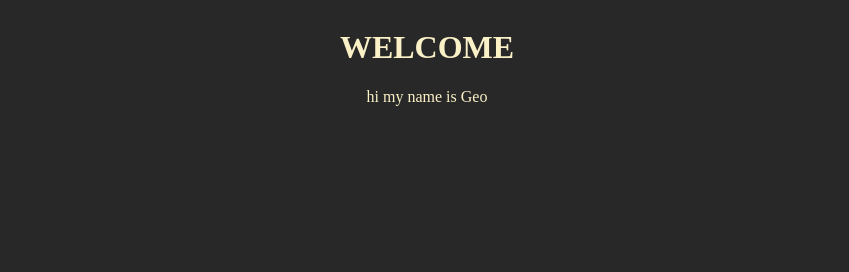
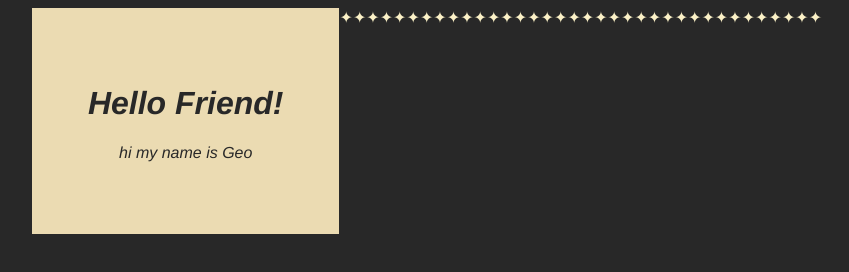
Before and after one commit to omzkiii/neocity, a plain HTML site: page city/index.html in a window 1280 px wide. Shown: the whole page, without its empty margins (213-1062 px from the left). Drawn offline with nearby package versions, Linux system fonts and the light colour scheme.

Commit message:
add more colors, add js scripts

```diff
--- a/city/css/index.css
+++ b/city/css/index.css
@@ -7,9 +7,23 @@
   --gv_base05: #d5c4a1;
   --gv_base06: #ebdbb2;
   --gv_base07: #fbf1c7;
+  --gv_red: #fb4934;
+  --gv_orange: #fe8019;
+  --gv_yellow: #fabd2f;
+  --gv_green: #b8bb26;
+  --gv_aqua: #8ec07c;
+  --gv_blue: #83a598;
+  --gv_purple: #d3869b;
+  --gv_brown: #d65d0e;
+  --gv_olive: #98971a;
+  --gv_mustard: #d79921;
+  --gv_cyan: #458588;
+  --gv_magenta: #b16286;
+  --gv_green2: #689d6a;
 
   background-color: var(--gv_base00);
   color: var(--gv_base07);
+  font-family: "Arimo", sans-serif;
 }
 
 body {
@@ -18,4 +32,9 @@ body {
 }
 #title {
   text-align: center;
+  font-weight: 400;
+  font-style: italic;
+  background-color: var(--gv_base06);
+  color: var(--gv_base00);
+  padding: 7vb;
 }
--- a/city/index.html
+++ b/city/index.html
@@ -1,15 +1,23 @@
 <!doctype html>
 <html lang="en">
+  <link rel="preconnect" href="https://fonts.googleapis.com" />
+  <link rel="preconnect" href="https://fonts.gstatic.com" crossorigin />
+  <link
+    href="https://fonts.googleapis.com/css2?family=Arimo:ital,wght@0,400..700;1,400..700&display=swap"
+    rel="stylesheet"
+  />
   <head>
     <meta charset="UTF-8" />
     <meta name="viewport" content="width=device-width, initial-scale=1" />
     <title>OMZKI</title>
     <link href="css/index.css" rel="stylesheet" />
+    <script src="scripts/index.js" defer></script>
   </head>
   <body>
     <div id="title">
-      <h1>WELCOME</h1>
+      <h1>Hello Friend!</h1>
       <p>hi my name is Geo</p>
     </div>
+    <div id="box"></div>
   </body>
 </html>
--- /dev/null
+++ b/city/scripts/index.js
@@ -0,0 +1,5 @@
+const particle = document.createElement("div");
+particle.textContent = "✦✦✦✦✦✦✦✦✦✦✦✦✦✦✦✦✦✦✦✦✦✦✦✦✦✦✦✦✦✦✦✦✦✦✦✦";
+particle.id = "1";
+particle.className = "particle";
+document.body.appendChild(particle);
```
